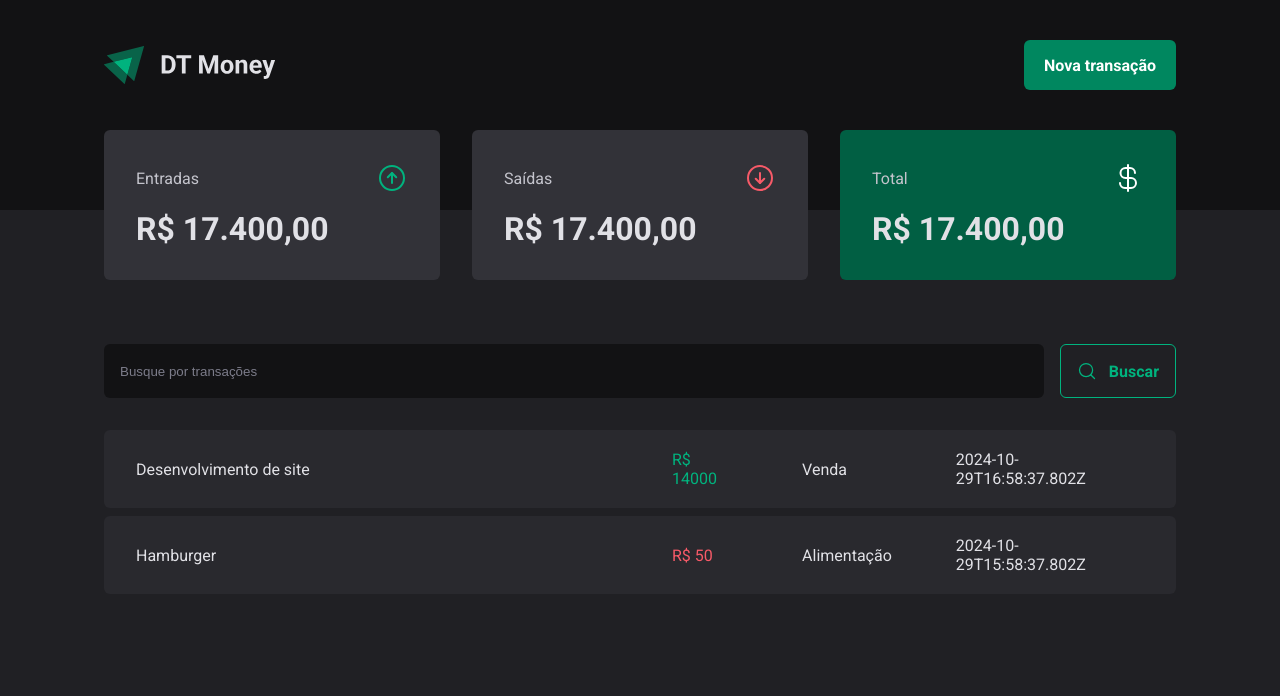
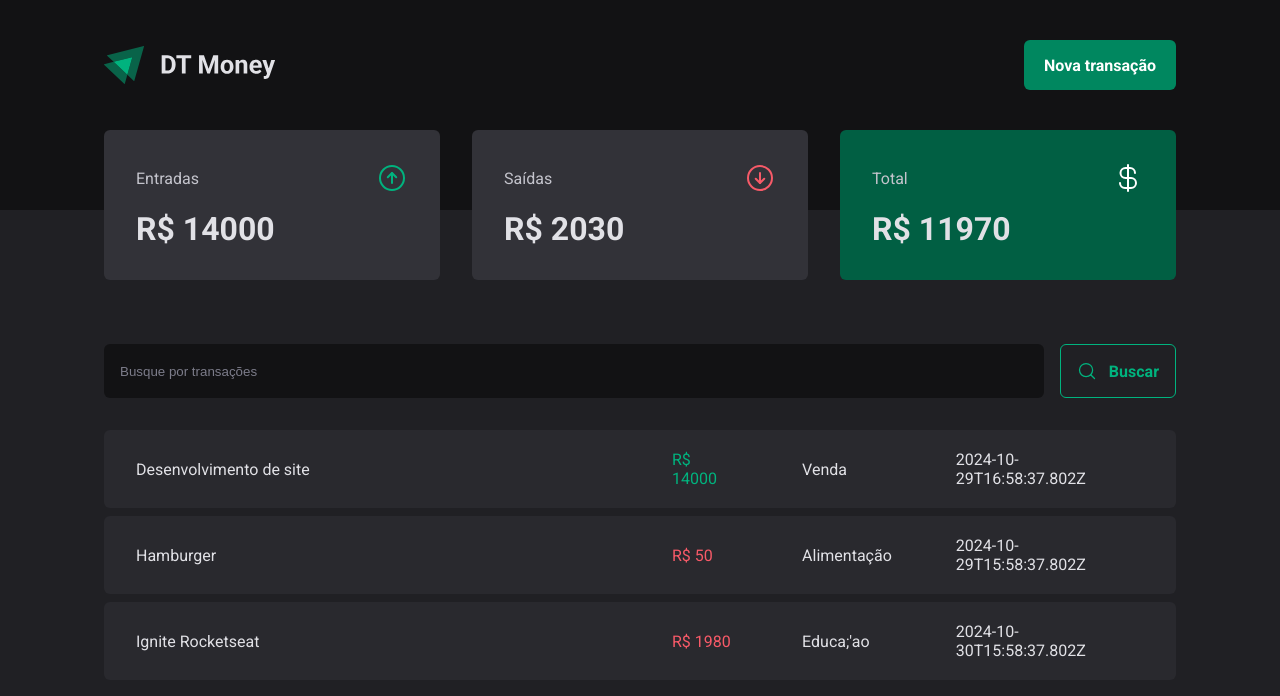
Before and after one commit to madebyluque/Rocketseat-dt-money, a React (Vite) app: page / in a window 1280 px wide. Shown: the top 696 px of the page. Built offline with nearby package versions, Linux system fonts and the light colour scheme; data requests are answered from the project's data file.

Commit message:
calculando resumo de transacoes

```diff
--- a/server.json
+++ b/server.json
@@ -15,6 +15,14 @@
       "category": "Alimentação",
       "price": 50,
       "createdAt": "2024-10-29T15:58:37.802Z"
+    },
+    {
+      "id": 3,
+      "description": "Ignite Rocketseat",
+      "type": "outcome",
+      "category": "Educa;'ao",
+      "price": 1980,
+      "createdAt": "2024-10-30T15:58:37.802Z"
     }
   ]
 }
--- a/src/components/Summary/index.tsx
+++ b/src/components/Summary/index.tsx
@@ -1,7 +1,28 @@
 import { ArrowCircleDown, ArrowCircleUp, CurrencyDollar } from "phosphor-react";
 import { SummaryCard, SummaryContainer } from "./styles";
+import { useContext } from "react";
+import { TransactionsContext } from "../../contexts/TransactionsContext";
 
 export function Summary() {
+  const { transactions } = useContext(TransactionsContext)
+
+  const summary = transactions.reduce(
+    (acc, transaction) => {
+      if(transaction.type === 'income') {
+        acc.income += transaction.price
+        acc.total += transaction.price
+      } else {
+        acc.outcome += transaction.price
+        acc.total -= transaction.price
+      }
+      return acc
+    },
+    {
+      income: 0,
+      outcome: 0,
+      total: 0
+    })
+
   return(
     <SummaryContainer>
       <SummaryCard>
@@ -9,7 +30,7 @@
           <span>Entradas</span>
           <ArrowCircleUp size={32} color='#00b37e'/>
         </header>
-        <strong>R$ 17.400,00</strong>
+        <strong>R$ {summary.income}</strong>
       </SummaryCard>
 
       <SummaryCard>
@@ -17,7 +38,7 @@
           <span>Saídas</span>
           <ArrowCircleDown size={32} color='#f75a68'/>
         </header>
-        <strong>R$ 17.400,00</strong>
+        <strong>R$ {summary.outcome}</strong>
       </SummaryCard>
 
       <SummaryCard variant="green">
@@ -25,7 +46,7 @@
           <span>Total</span>
           <CurrencyDollar size={32} color='#fff'/>
         </header>
-        <strong>R$ 17.400,00</strong>
+        <strong>R$ {summary.total}</strong>
       </SummaryCard>
     </SummaryContainer>
   )
```
